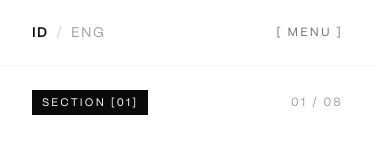
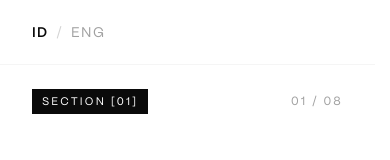
Before and after one commit to qillexia/Qillexia-Portofolio, a Next.js app: page / in a window 390 px wide. Shown: the top 160 px of the page. Built offline with nearby package versions, Linux system fonts and the light colour scheme.

Commit message:
feat: simplify mobile/tablet navbar — remove menu drawer, keep only language switcher on left

```diff
--- a/src/components/navbar/Navbar.tsx
+++ b/src/components/navbar/Navbar.tsx
@@ -1,6 +1,5 @@
 "use client";
 
-import { useState } from "react";
 import Link from "next/link";
 import { useLenis } from "lenis/react";
 
@@ -20,7 +19,6 @@ const NAV_ITEMS: NavItem[] = [
 ];
 
 export default function Navbar() {
-  const [isOpen, setIsOpen] = useState(false);
   const { lang, setLang, t } = useLanguage();
   const lenis = useLenis();
   const navItems = t.navbar.items || NAV_ITEMS;
@@ -87,7 +85,7 @@ export default function Navbar() {
   return (
     <header className="sticky top-0 z-[60] w-full bg-white/95 backdrop-blur-md border-b border-neutral-100">
       <div className="relative max-w-[1440px] mx-auto px-8 md:px-14 lg:px-16 h-16 flex items-center justify-between">
-        {/* Left: Brand / Logo on Desktop, Language Switcher on Mobile/Tab */}
+        {/* Left: Brand on Desktop, Language Switcher on Mobile/Tab */}
         <div className="flex items-center">
           <Link
             href="/"
@@ -114,56 +112,9 @@ export default function Navbar() {
           ))}
         </nav>
 
-        {/* Right Section: Language Toggle on Desktop + Mobile/Tab Menu Trigger */}
-        <div className="flex items-center space-x-4 sm:space-x-6">
+        {/* Right: Language Toggle on Desktop only */}
+        <div className="flex items-center">
           {renderLanguageSwitcher(false)}
-
-          {/* Mobile/Tab Menu Trigger */}
-          <button
-            type="button"
-            onClick={() => setIsOpen(!isOpen)}
-            className="lg:hidden text-xs tracking-[0.18em] uppercase text-neutral-500 hover:text-neutral-950 transition-colors cursor-pointer py-1"
-            aria-expanded={isOpen}
-            aria-label="Toggle navigation menu"
-          >
-            {isOpen ? t.navbar.close : t.navbar.menu}
-          </button>
-        </div>
-      </div>
-
-      {/* Mobile/Tab Drawer with Butter-Smooth Hardware-Accelerated Transition */}
-      <div
-        className={`lg:hidden grid transition-[grid-template-rows,opacity] duration-300 ease-out transform-gpu border-t bg-white overflow-hidden shadow-lg ${
-          isOpen
-            ? "grid-rows-[1fr] opacity-100 border-neutral-100"
-            : "grid-rows-[0fr] opacity-0 pointer-events-none border-transparent"
-        }`}
-      >
-        <div className="overflow-hidden min-h-0">
-          <div className="px-8 md:px-14 py-7 space-y-6">
-            <nav className="flex flex-col space-y-5">
-              {navItems.map((item, idx) => (
-                <Link
-                  key={item.href}
-                  href={item.href}
-                  onClick={(e) => {
-                    setIsOpen(false);
-                    handleNavClick(e, item.href);
-                  }}
-                  className={`text-sm tracking-[0.16em] uppercase text-neutral-600 hover:text-neutral-950 transition-[transform,opacity] duration-250 ease-out transform-gpu ${
-                    isOpen
-                      ? "translate-y-0 opacity-100"
-                      : "-translate-y-1.5 opacity-0"
-                  }`}
-                  style={{
-                    transitionDelay: isOpen ? `${idx * 30}ms` : "0ms",
-                  }}
-                >
-                  {item.label}
-                </Link>
-              ))}
-            </nav>
-          </div>
         </div>
       </div>
     </header>
```
